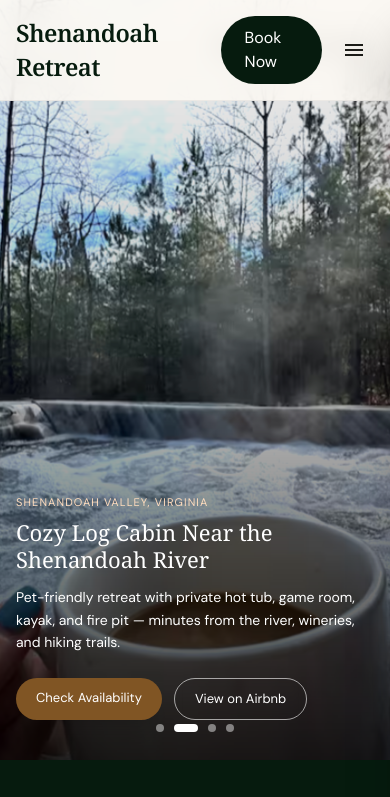
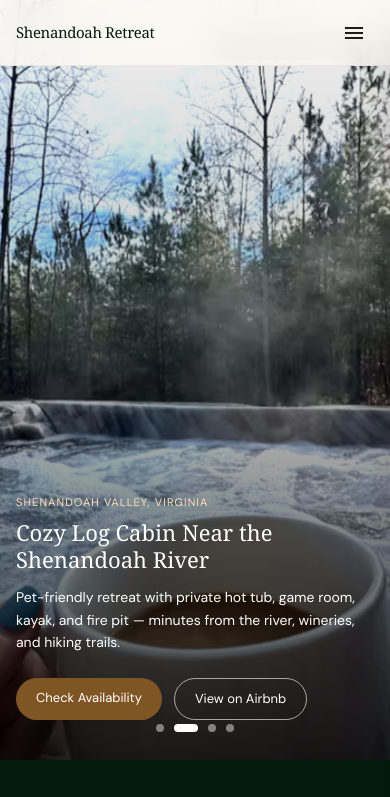
Before and after one commit to skankanala96/shenandoah_rental, a plain HTML site: page index.html in a window 390 px wide. Shown: the top 797 px of the page. Drawn offline with nearby package versions, Linux system fonts and the light colour scheme; animation ran at ten frames a second.

Commit message:
Fix mobile nav: hide Book Now button, shrink logo text
Book Now is redundant on mobile since the slide-in menu has it.
Logo font reduced from 24px to 15px on mobile to avoid clutter.

Co-Authored-By: Claude Sonnet 4.6 <noreply@anthropic.com>

```diff
--- a/index.html
+++ b/index.html
@@ -241,8 +241,8 @@
 
 <!-- ══════════════════════════════════════════════════════ NAVIGATION -->
 <nav id="main-nav" class="fixed top-0 w-full bg-surface/90 backdrop-blur-md z-50 border-b border-outline/10 transition-shadow duration-300">
-  <div class="flex justify-between items-center px-margin-mobile md:px-margin-desktop py-4 max-w-max-width mx-auto">
-    <a href="#" class="font-headline-sm text-headline-sm text-primary tracking-tight hover:opacity-75 transition-opacity">
+  <div class="flex justify-between items-center px-margin-mobile md:px-margin-desktop py-3 md:py-4 max-w-max-width mx-auto">
+    <a href="#" class="text-[15px] md:text-headline-sm font-headline-sm text-primary tracking-tight hover:opacity-75 transition-opacity">
       Shenandoah Retreat
     </a>
     <div class="hidden md:flex items-center gap-8">
@@ -252,9 +252,9 @@
       <a href="#availability" class="nav-link font-body-md text-body-md text-on-surface-variant hover:text-primary transition-colors">Availability</a>
       <a href="#contact"      class="nav-link font-body-md text-body-md text-on-surface-variant hover:text-primary transition-colors">Contact</a>
     </div>
-    <div class="flex items-center gap-3">
+    <div class="flex items-center gap-2">
       <a href="https://www.airbnb.com/rooms/1494332962507378524" target="_blank" rel="noopener"
-         class="bg-primary text-on-primary px-6 py-2.5 rounded-full font-label-md hover:opacity-90 active:scale-95 transition-all">
+         class="hidden md:inline-flex bg-primary text-on-primary px-6 py-2.5 rounded-full font-label-md hover:opacity-90 active:scale-95 transition-all">
         Book Now
       </a>
       <button id="menu-btn" class="md:hidden p-2 rounded-lg hover:bg-surface-container transition-colors" aria-label="Open navigation menu">
```
